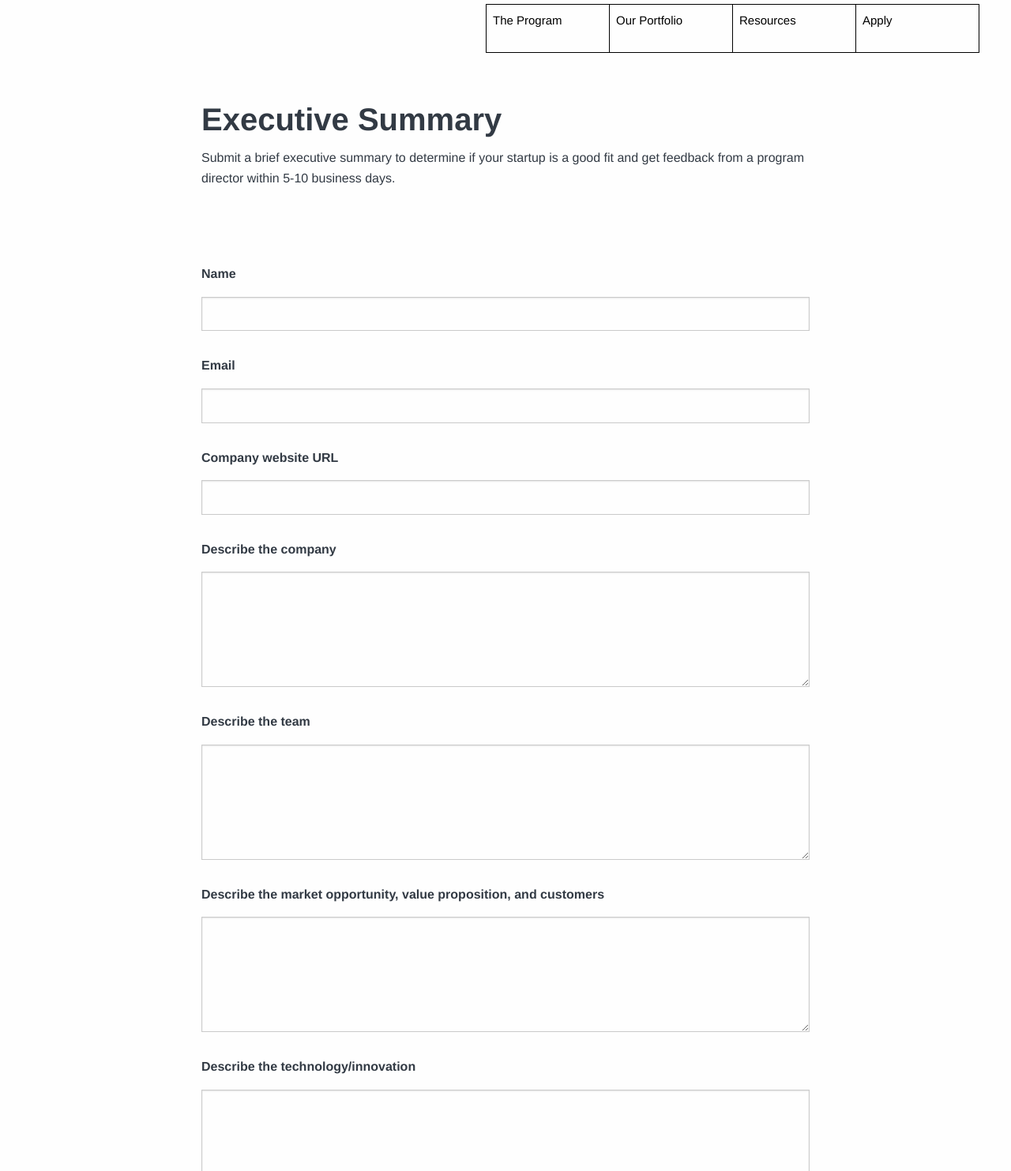
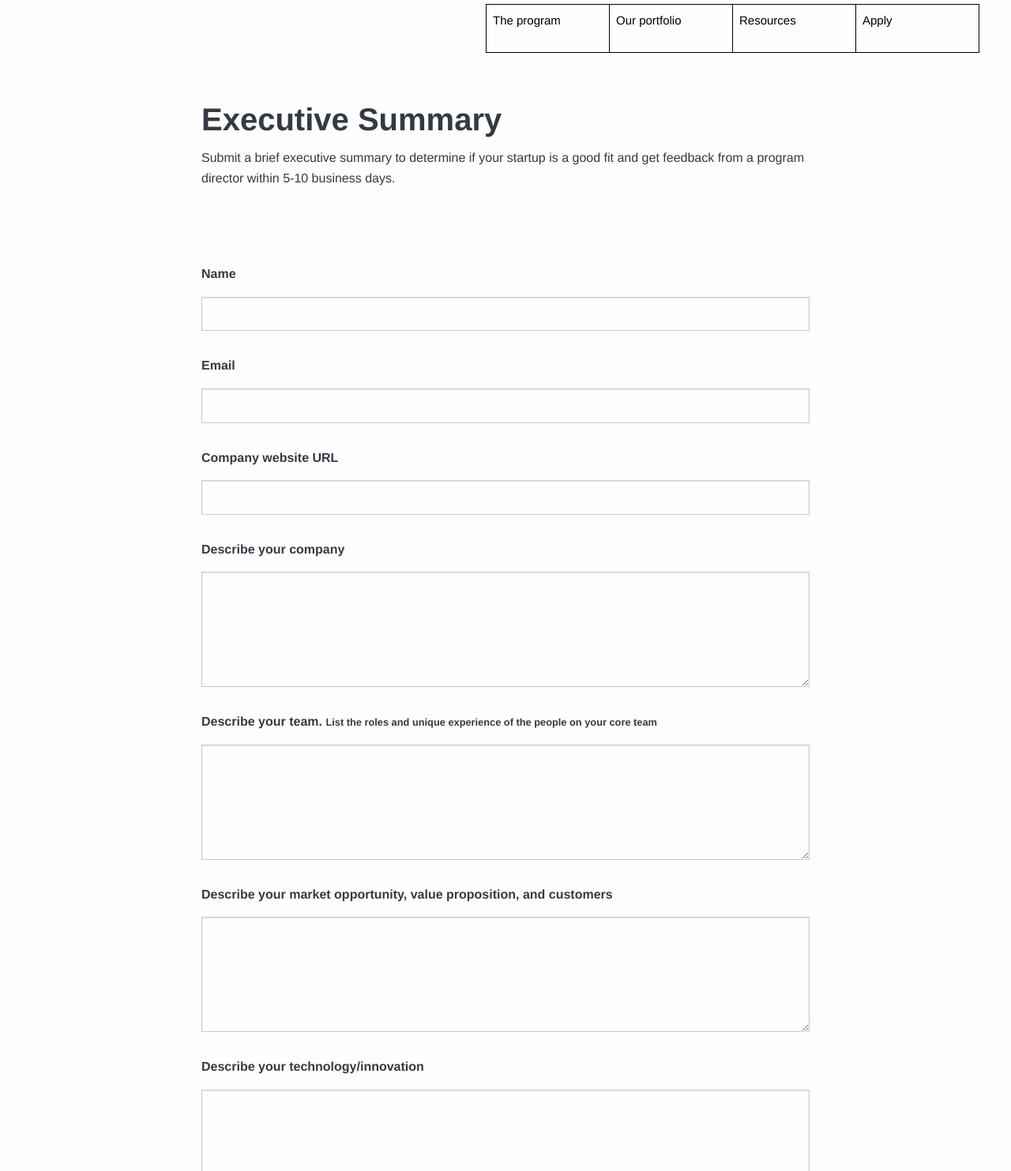
Before and after one commit to 18F/nsf-sbir-03, a plain HTML site: page executive-summary.html in a window 1280 px wide. Shown: the part 117-1600 px from the top of the page at 79% size. Drawn offline with Linux system fonts and the light colour scheme.

Commit message:
Copy changes.

```diff
--- a/executive-summary.html
+++ b/executive-summary.html
@@ -41,8 +41,8 @@
 
       <div class="row">
         <ul class="top-nav-links">
-          <li><a href="">The Program</a></li>
-          <li><a href="">Our Portfolio</a></li>
+          <li><a href="">The program</a></li>
+          <li><a href="">Our portfolio</a></li>
           <li><a href="">Resources</a></li>
           <li><a href="apply.html">Apply</a></li>
         </ul>
@@ -95,7 +95,7 @@
         </div>
         <div class="form-wrapper">
           <p>
-            <strong>Describe the company</strong>
+            <strong>Describe your company</strong>
           </p>
           <p>
             <textarea class="large-12" name="" id="" cols="30" rows="4"></textarea>
@@ -103,7 +103,7 @@
         </div>
         <div class="form-wrapper">
           <p>
-            <strong>Describe the team</strong>
+            <strong>Describe your team. <small>List the roles and unique experience of the people on your core team</small></strong>
           </p>
           <p>
             <textarea class="large-12" name="" id="" cols="30" rows="4"></textarea>
@@ -111,7 +111,7 @@
         </div>
         <div class="form-wrapper">
           <p>
-            <strong>Describe the market opportunity, value proposition, and customers</strong>
+            <strong>Describe your market opportunity, value proposition, and customers</strong>
           </p>
           <p>
             <textarea class="large-12" name="" id="" cols="30" rows="4"></textarea>
@@ -119,7 +119,7 @@
         </div>
         <div class="form-wrapper">
           <p>
-            <strong>Describe the technology/innovation</strong>
+            <strong>Describe your technology/innovation</strong>
           </p>
           <p>
             <textarea class="large-12" name="" id="" cols="30" rows="4"></textarea>
@@ -127,7 +127,7 @@
         </div>
         <div class="form-wrapper">
           <p>
-            <strong>Describe the competition</strong>
+            <strong>Describe your competition</strong>
           </p>
           <p>
             <textarea class="large-12" name="" id="" cols="30" rows="4"></textarea>
```
Also changed, not shown: apply.html (+4 -4 lines), determine-eligibility.html (+2 -2 lines), good-fit.html (+3 -3 lines), index.html (+5 -5 lines), not-enough-information.html (+2 -2 lines).
